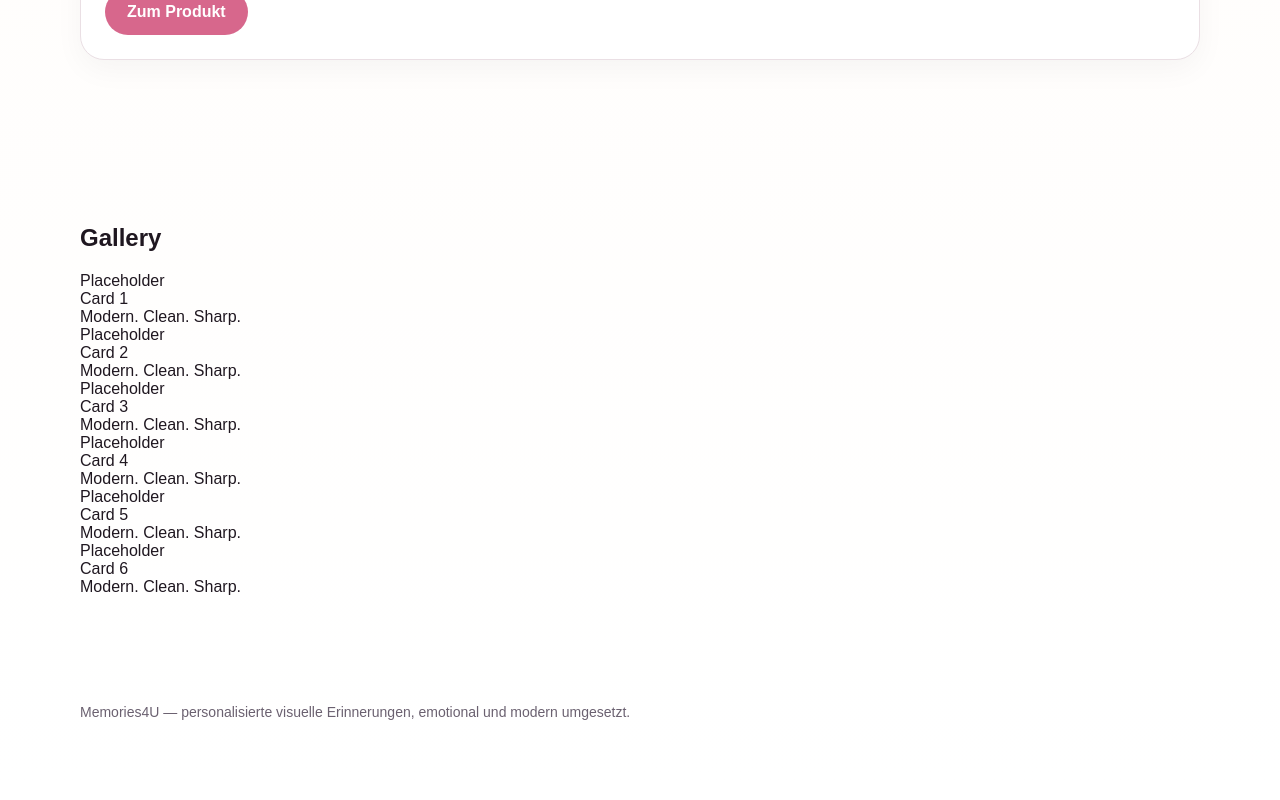
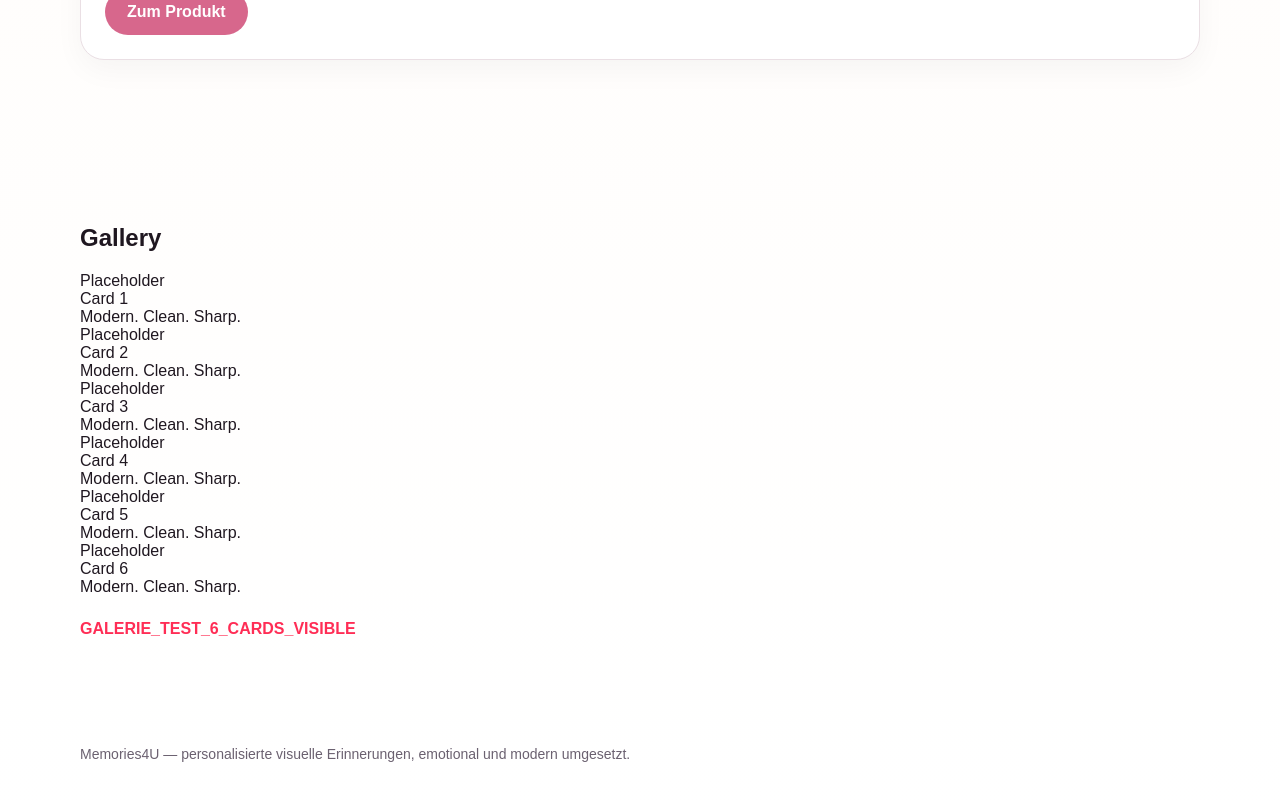
Before and after one commit to westMX28/Memories4U, a Next.js app: page / in a window 1280 px wide. Shown: the part 1691-2491 px from the top of the page. Built offline with nearby package versions, Linux system fonts and the light colour scheme.

Commit message:
Add gallery test marker

```diff
--- a/src/app/page.tsx
+++ b/src/app/page.tsx
@@ -59,6 +59,10 @@ export default function HomePage() {
               </div>
             ))}
           </div>
+
+          <div style={{ marginTop: 24, fontWeight: 800, color: '#ff2d55' }}>
+            GALERIE_TEST_6_CARDS_VISIBLE
+          </div>
         </div>
       </section>
     </main>
```
